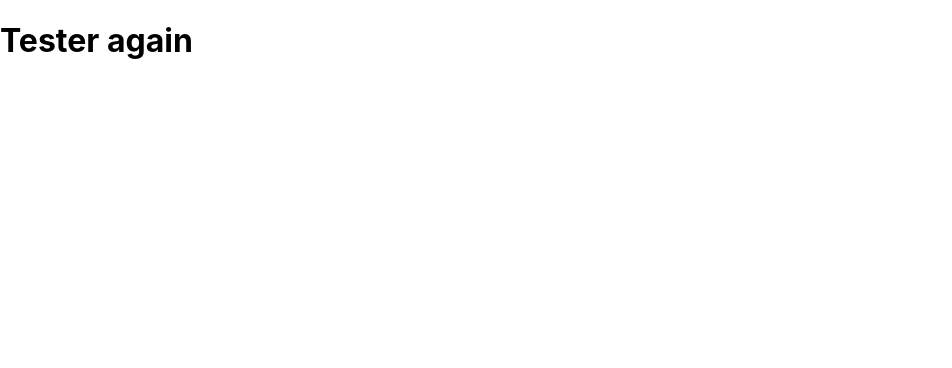
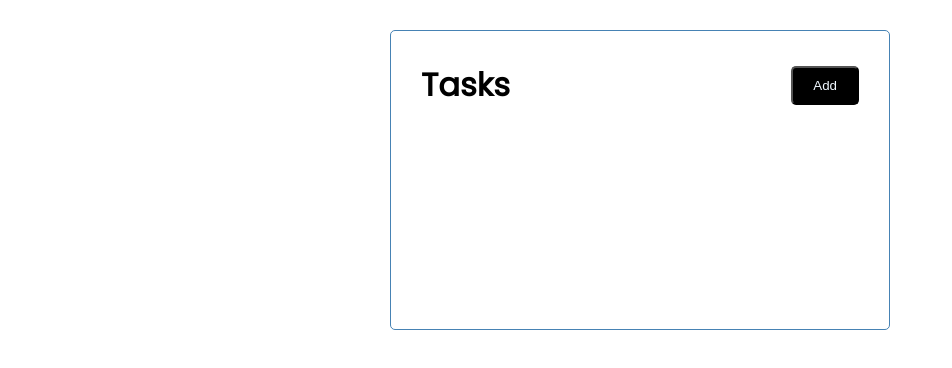
Before and after one commit to Hong-Zhen/reactjs-tasktracker, a React (Create React App) app: page / in a window 1280 px wide. Shown: the top 368 px of the page, without its empty margins (0-952 px from the left). Built offline with nearby package versions, Linux system fonts and the light colour scheme.

Commit message:
addd button

```diff
--- a/src/App.js
+++ b/src/App.js
@@ -1,7 +1,9 @@
+import Header from "./components/Header";
+
 function App() {
   return (
-    <div className="App">
-      <h1>Tester again</h1>
+    <div className="container">
+      <Header title="Tasks" />
     </div>
   );
 }
--- /dev/null
+++ b/src/components/Button.js
@@ -0,0 +1,18 @@
+import React from "react";
+
+const Button = ({ text }) => {
+  const button_handler = () => {
+    console.log("clicked button 1");
+  };
+  return (
+    <button onClick={button_handler} className="btn" style={{}}>
+      {text}
+    </button>
+  );
+};
+
+Button.defaultProps = {
+  text: "Add Button Text",
+};
+
+export default Button;
--- /dev/null
+++ b/src/components/Header.js
@@ -0,0 +1,22 @@
+import React from "react";
+import PropType from "prop-types";
+import Button from "./Button";
+
+export const Header = ({ title }) => {
+  return (
+    <header className="header">
+      <h1>{title}</h1>
+      <Button text="Add" />
+    </header>
+  );
+};
+
+Header.defaultProps = {
+  title: "Header Text Place Holder",
+};
+
+Header.PropType = {
+  title: PropType.string.isRequired,
+};
+
+export default Header;
--- a/src/index.css
+++ b/src/index.css
@@ -1,13 +1,35 @@
-body {
+@import url("https://fonts.googleapis.com/css2?family=Poppins:wght@300;400&display=swap");
+
+* {
+  box-sizing: border-box;
   margin: 0;
-  font-family: -apple-system, BlinkMacSystemFont, 'Segoe UI', 'Roboto', 'Oxygen',
-    'Ubuntu', 'Cantarell', 'Fira Sans', 'Droid Sans', 'Helvetica Neue',
-    sans-serif;
-  -webkit-font-smoothing: antialiased;
-  -moz-osx-font-smoothing: grayscale;
+  padding: 0;
 }
 
-code {
-  font-family: source-code-pro, Menlo, Monaco, Consolas, 'Courier New',
-    monospace;
+body {
+  font-family: "Poppins", sans-serif;
 }
+
+.container {
+  max-width: 500px;
+  margin: 30px auto;
+  overflow: auto;
+  min-height: 300px;
+  border: 1px solid steelblue;
+  padding: 30px;
+  border-radius: 5px;
+}
+
+.header {
+  display: flex;
+  align-items: center;
+  justify-content: space-between;
+}
+
+.btn {
+  display: inline-block;
+  color: aliceblue;
+  background-color: black;
+  padding: 10px 20px;
+  border-radius: 5px;
+}
```
